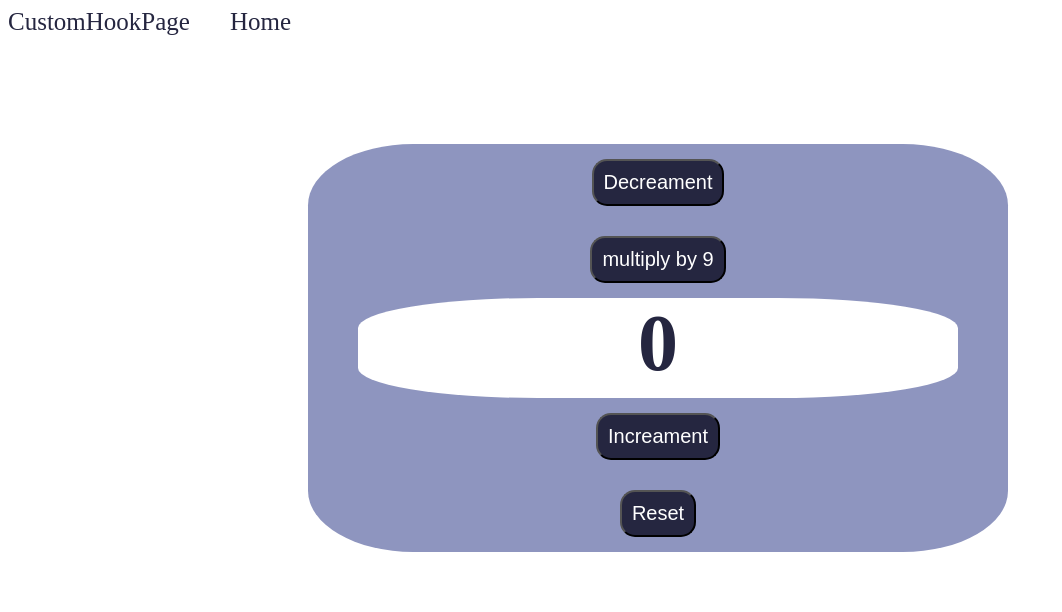
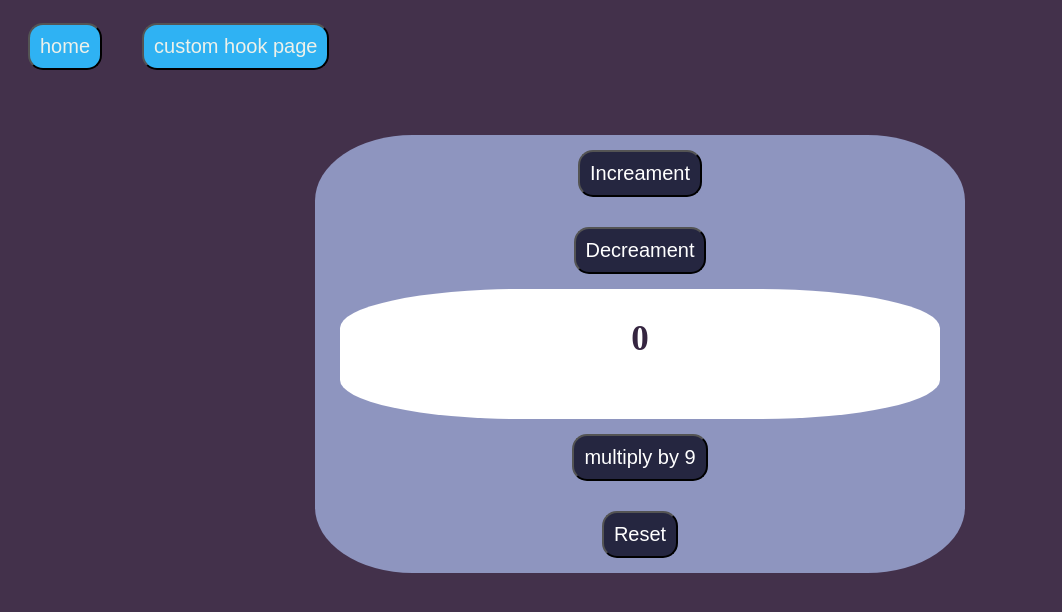
Before and after one commit to Seundev/react-pno6jr, a React (Create React App) app: page /usereducerpage in a window 1280 px wide. Shown: the top 612 px of the page, without its empty margins (0-1062 px from the left). Built offline with nearby package versions, Linux system fonts and the light colour scheme.

Commit message:
6 files modified

```diff
--- a/src/App.js
+++ b/src/App.js
@@ -4,6 +4,7 @@ import CustomHookPage from './components/CustomHookPage';
 import UseReducerPage from './components/UseReducerPage';
 import Home from './components/Home';
 import ErrorPage from './components/ErrorPage';
+
 import './style.css';
 
 function App() {
--- a/src/components/CustomHookPage.js
+++ b/src/components/CustomHookPage.js
@@ -8,7 +8,7 @@ const CustomHookPage = () => {
   const { value, decreament, setValue, increament, reset } = counter;
 
   return (
-    <>
+    <div>
       <Helmet>
         <title>React counter project</title>
         <meta name="description" content="Seun's counter App" />
@@ -19,37 +19,42 @@ const CustomHookPage = () => {
       </Helmet>
 
       <div className="link">
+        <Link className="link-color" to="/">
+          <button className="link-button">home</button>
+        </Link>
         <Link className="link-color" to="/UseReducerPage">
-          UseReducerPage
+          <button className="link-button">usereducer page</button>
         </Link>
         <br />
         <br />
-        <Link className="link-color" to="/">
-          Home
-        </Link>
       </div>
 
+      <div className="main-counter-container">
         <div className="counter-container">
           <div>
+            <button className="customhook-button" onClick={increament}>
+              Increament
+            </button>
             <button className="customhook-button" onClick={decreament}>
               Decreament
             </button>
+          </div>
+          <div className="result">{value}</div>
+
+          <div>
             <button
               className="customhook-button"
               onClick={() => setValue(value * 9)}
             >
               multiply value of 9
             </button>
-        </div>
-        <div className="result">{value}</div>
-        <button className="customhook-button" onClick={increament}>
-          Increament
-        </button>
             <button className="customhook-button" onClick={reset}>
               Reset
             </button>
           </div>
-    </>
+        </div>
+      </div>
+    </div>
   );
 };
 
--- a/src/components/ErrorPage.js
+++ b/src/components/ErrorPage.js
@@ -3,14 +3,15 @@ import { Link } from 'react-router-dom';
 
 const ErrorPage = () => {
   return (
-    <>
+    <div className="error-container">
       <Link className="link-color" to="/">
-        Home
+        <button className="link-button">home</button>
       </Link>
-      <div>
+      <div className="error">
         <h1>404 Page</h1>
+        <p>This is an Error page.</p>
       </div>
-    </>
+    </div>
   );
 };
 export default ErrorPage;
--- a/src/components/Home.js
+++ b/src/components/Home.js
@@ -5,25 +5,20 @@ const Home = () => {
   return (
     <div className="home-page">
       <div className="home-link">
-        <h1>Hi, Welcome to my counter Project.</h1>
+        <h1 className="home-heading">Hi, Welcome to my counter Project.</h1>
 
-        <Link className="link-color" to="/customhookpage">
-          CustomHookPage
+        <Link to="/customhookpage">
+          <button className="link-button">custom hook page</button>
         </Link>
         <br />
         <br />
-        <Link className="link-color" to="/UseReducerPage">
-          UseReducerPage
+        <Link to="/UseReducerPage">
+          <button className="link-button">usereducer page</button>
         </Link>
         <br />
         <br />
-        <Link className="link-color" to="/errorpage">
-          ErrorPage
-        </Link>
-        <br />
-        <br />
-        <Link className="link-color" to="/ErrorBoundary">
-          ErrorBoundary
+        <Link to="/errorpage">
+          <button className="link-button">error page</button>
         </Link>
       </div>
     </div>
--- a/src/components/UseReducerPage.js
+++ b/src/components/UseReducerPage.js
@@ -16,40 +16,45 @@ const UseReducerPage = () => {
           content="Customhooks,React, Seun's project, Developer, Github "
         />
       </Helmet>
+
       <div className="link">
-        <Link className="link-color" to="/customhookpage">
-          CustomHookPage
+        <Link to="/">
+          <button className="link-button">home</button>
         </Link>
-        <br />
-        <br />
-        <Link className="link-color" to="/">
-          Home
+        <Link to="/customhookpage">
+          <button className="link-button">custom hook page</button>
         </Link>
       </div>
-
+      <div className="main-counter-container">
         <div className="counter-container-2">
+          <button
+            className="usereducer-button"
+            onClick={() => dispatch('increament')}
+          >
+            Increament
+          </button>
           <button
             className="usereducer-button"
             onClick={() => dispatch('decreament')}
           >
             Decreament
           </button>
+
+          <div className="result">{count}</div>
+
           <button
             className="usereducer-button"
             onClick={() => dispatch('setValue')}
           >
             multiply by 9
           </button>
-        <div className="result">{count}</div>
           <button
             className="usereducer-button"
-          onClick={() => dispatch('increament')}
+            onClick={() => dispatch('reset')}
           >
-          Increament
-        </button>
-        <button className="usereducer-button" onClick={() => dispatch('reset')}>
             Reset
           </button>
+        </div>
       </div>
     </div>
   );
--- a/src/style.css
+++ b/src/style.css
@@ -1,15 +1,19 @@
+.main-counter-container {
+  margin-top: 50px;
+  display: flex;
+  flex-direction: column;
+  align-items: center;
+}
+
 .counter-container {
   display: flex;
   flex-direction: column;
   align-items: center;
   justify-content: center;
-  height: 300pxpx;
-  width: 700px;
+  height: 300px;
+  width: 650px;
   background-color: #252640;
   border-radius: 15%;
-  text-align: center;
-  margin-top: 100px;
-  margin-left: 300px;
   max-width: 100%;
 }
 
@@ -19,12 +23,22 @@
   align-items: center;
   justify-content: center;
   height: 300pxpx;
-  width: 700px;
+  width: 650px;
   background-color: #8e95bf;
   border-radius: 15%;
+  max-width: 100%;
+}
+
+.result {
+  font-size: 35px;
+  font-weight: 600;
+  padding-top: 30px;
   text-align: center;
-  margin-top: 100px;
-  margin-left: 300px;
+  color: #352540;
+  width: 600px;
+  height: 100px;
+  background-color: white;
+  border-radius: 30%;
   max-width: 100%;
 }
 .usereducer-button {
@@ -36,7 +50,6 @@
   text-align: center;
   cursor: pointer;
   font-size: 1.25rem;
-  text-decoration: none;
 }
 
 .customhook-button {
@@ -48,12 +61,10 @@
   text-align: center;
   cursor: pointer;
   font-size: 1.25rem;
-  text-decoration: none;
 }
 
 .usereducer-button:hover {
   color: #d5d962;
-  font-size: larger;
 }
 
 .customhook-button:hover {
@@ -61,50 +72,42 @@
   font-size: 25px;
 }
 
-.result {
-  font-size: 80px;
-  font-weight: 600;
-  text-align: center;
-  color: #252640;
-  width: 600px;
-  height: 100px;
-  background-color: white;
-  border-radius: 30%;
-}
-
-.link-color {
-  color: #252640;
-  font-size: 25px;
-  text-decoration: none;
+body {
+  background-color: rgb(67, 49, 75);
 }
 
 .home-page {
-  color: #8e95bf;
+  margin-top: 200px;
   text-align: center;
-  margin-top: 200px;
 }
 
-.home-page-container {
-  background-color: bisque;
+.home-heading {
+  color: #6175e6;
+  font-size: 45px;
 }
 
-.main-page {
-  color: #252640;
+.link-button {
+  margin: 15px 20px;
+  color: #edf1ea;
+  padding: 10px 10px;
+  background-color: #2fb2f3;
+  border-radius: 15px;
+  text-align: center;
+  cursor: pointer;
+  font-size: 1.25rem;
 }
 
-.link {
-  display: flex;
-  gap: 20px;
+.error {
+  text-align: center;
 }
 
-.error-page {
-  color: #8f290a;
-  /* background-color: #8e95bf; */
-  /* background-size: cover; */
+.error h1 {
+  color: aliceblue;
+  font-size: 45px;
+  font-family: 'Courier New', Courier, monospace;
 }
 
-.error-page-container {
-  color: #8e95bf;
-  /* background-color: #8e95bf; */
-  /* background-size: cover; */
+.error p {
+  color: aliceblue;
+  font-size: 45px;
 }
```
Lines whose indentation alone changed are shown as unchanged.
